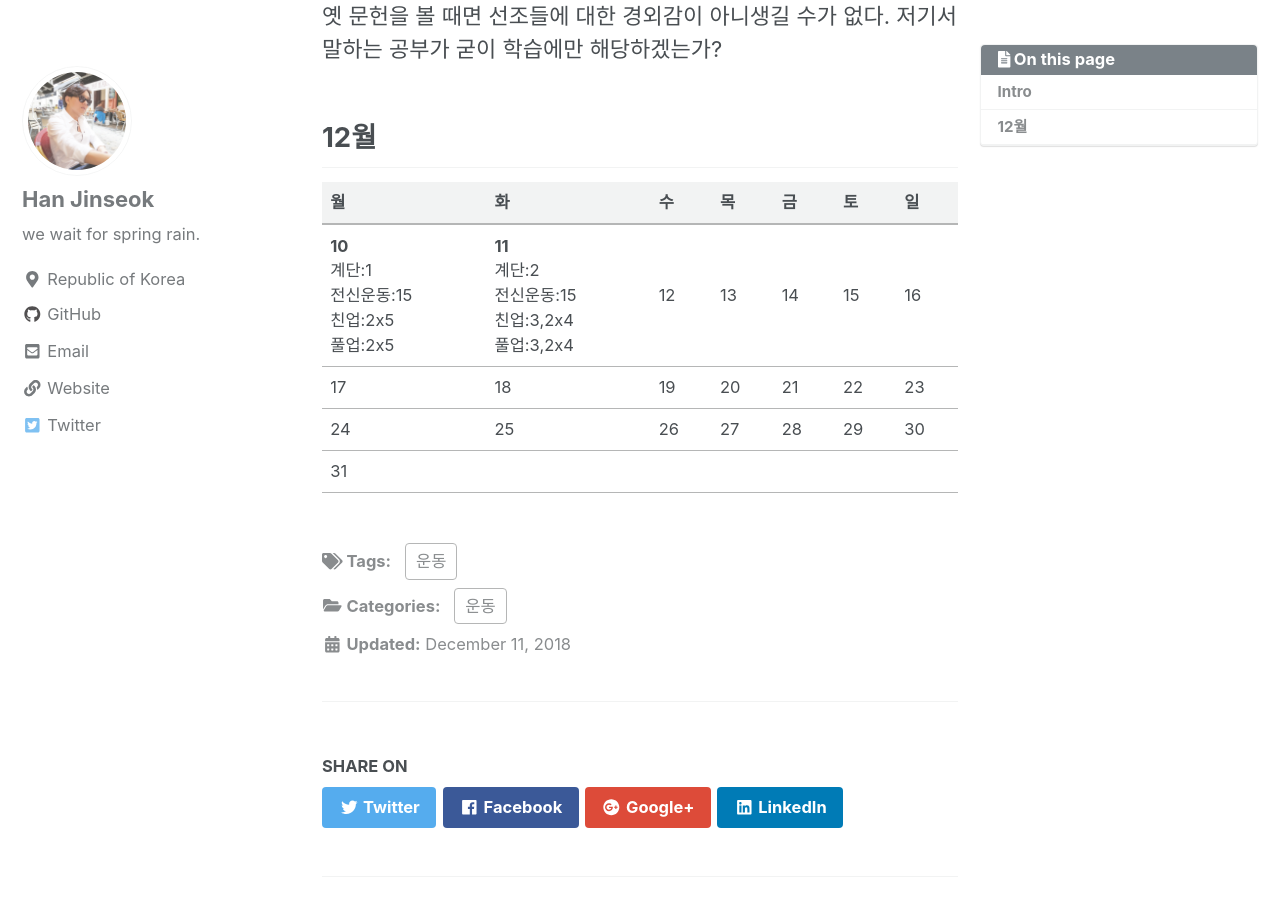
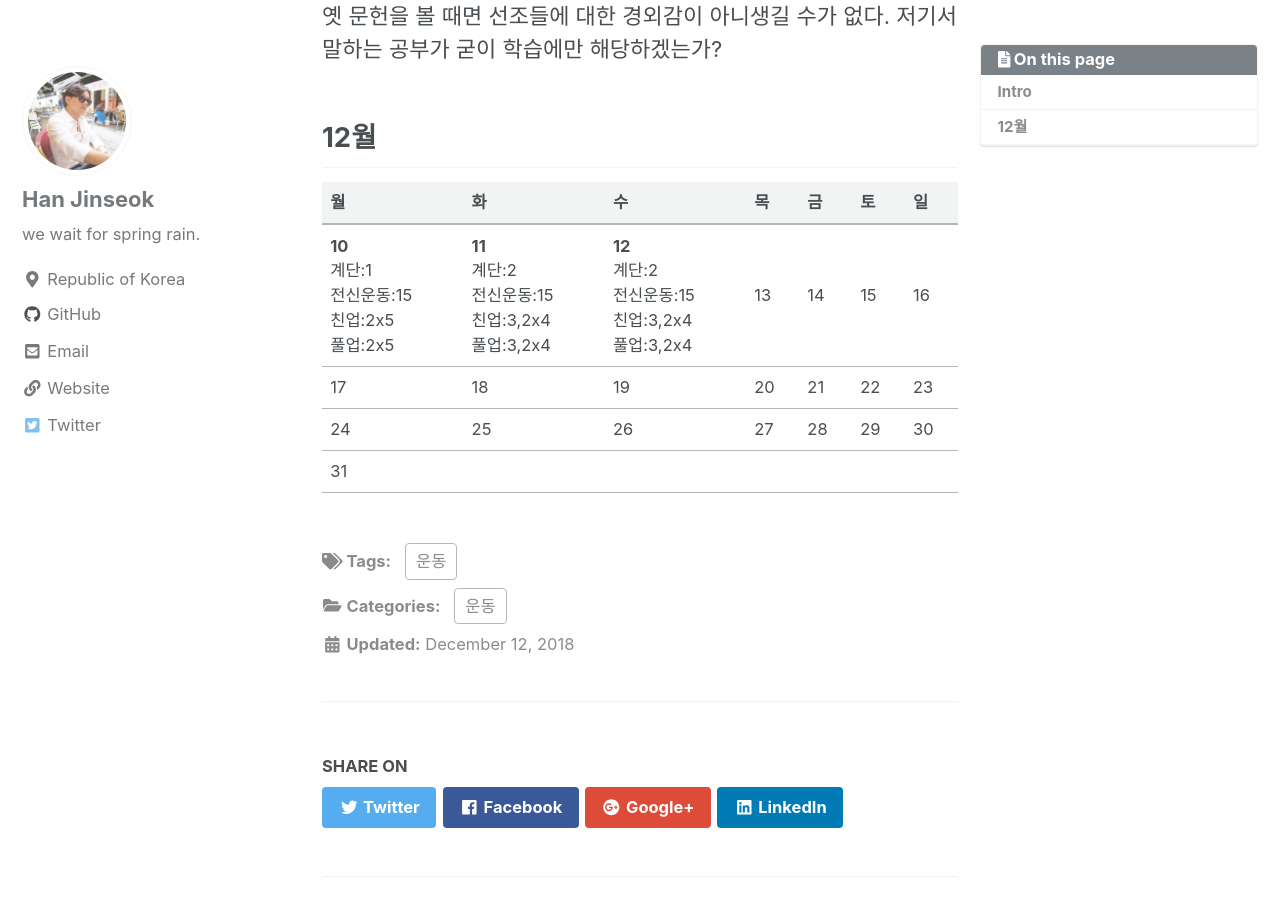
Before and after one commit to moregorenine/moregorenine.github.io, a Jekyll site: the page built from _posts/exercise/2018-12-10-exercise.md, in a window 1280 px wide and 900 px high, scrolled down 611 px. Built offline with Jekyll 4.4.1, drawn with Linux system fonts in a browser that asks for light colours; nearby versions of some CDN libraries; comment, search, counter and statistics services are not loaded; a style sheet for code colours, icons or effects is not loaded.

Commit message:
Update 2018-12-10-exercise.md

```diff
--- a/_posts/exercise/2018-12-10-exercise.md
+++ b/_posts/exercise/2018-12-10-exercise.md
@@ -21,7 +21,7 @@ toc_sticky: true
 
 | 월 | 화 | 수 | 목 | 금 | 토 | 일 |
 |:---|:---|:---|:---|:---|:---|:---|
-| **10**<br>계단:1<br>전신운동:15<br>친업:2x5<br>풀업:2x5 | **11**<br>계단:2<br>전신운동:15<br>친업:3,2x4<br>풀업:3,2x4 | 12 | 13 | 14 | 15 | 16 |
+| **10**<br>계단:1<br>전신운동:15<br>친업:2x5<br>풀업:2x5 | **11**<br>계단:2<br>전신운동:15<br>친업:3,2x4<br>풀업:3,2x4 | **12**<br>계단:2<br>전신운동:15<br>친업:3,2x4<br>풀업:3,2x4 | 13 | 14 | 15 | 16 |
 | 17 | 18 | 19 | 20 | 21 | 22 | 23 |
 | 24 | 25 | 26 | 27 | 28 | 29 | 30 |
 | 31 |    |    |    |    |    |    |
```
Also changed, not shown: other parts of _posts/exercise/2018-12-10-exercise.md (+1 -1 lines).
